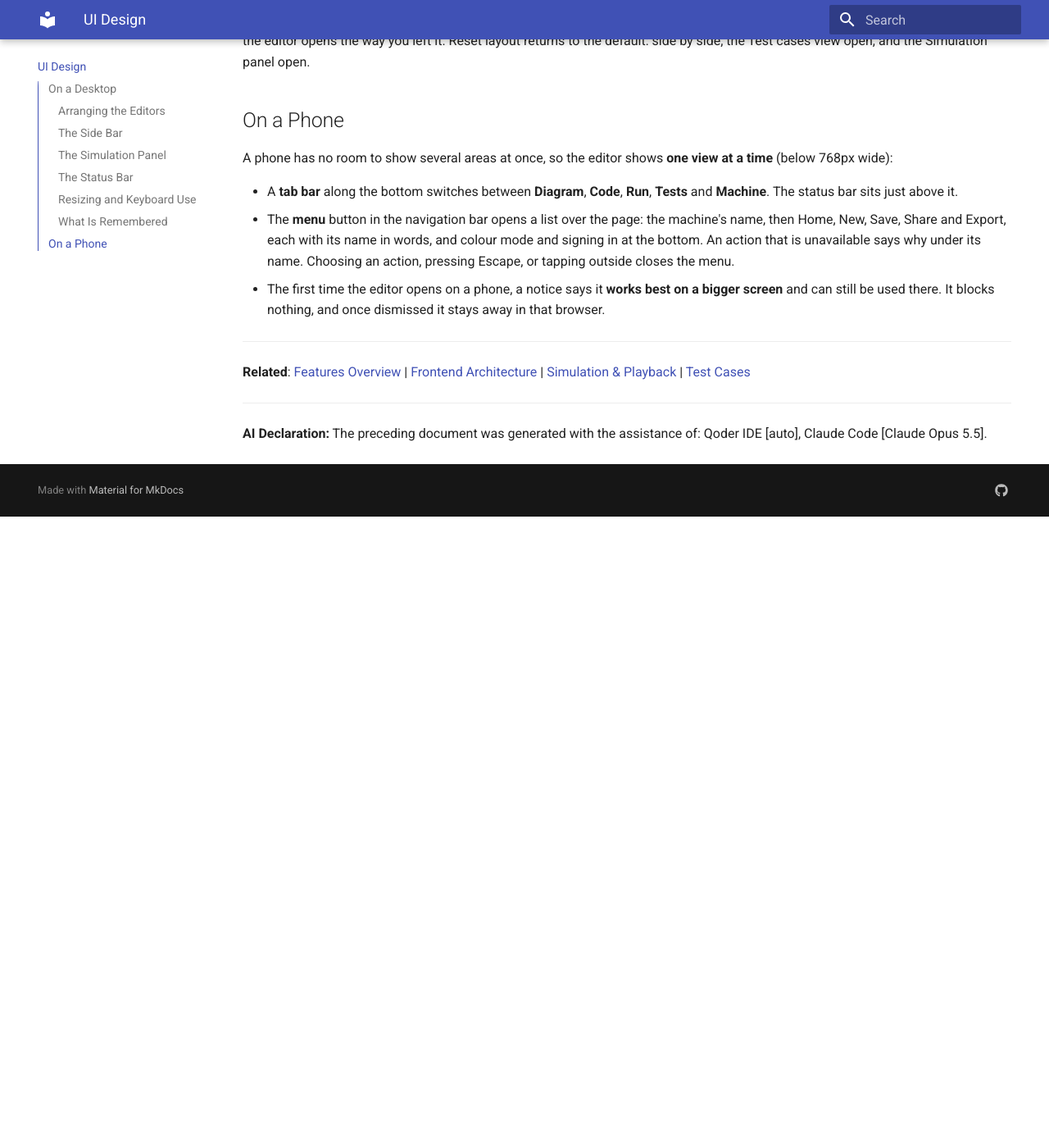
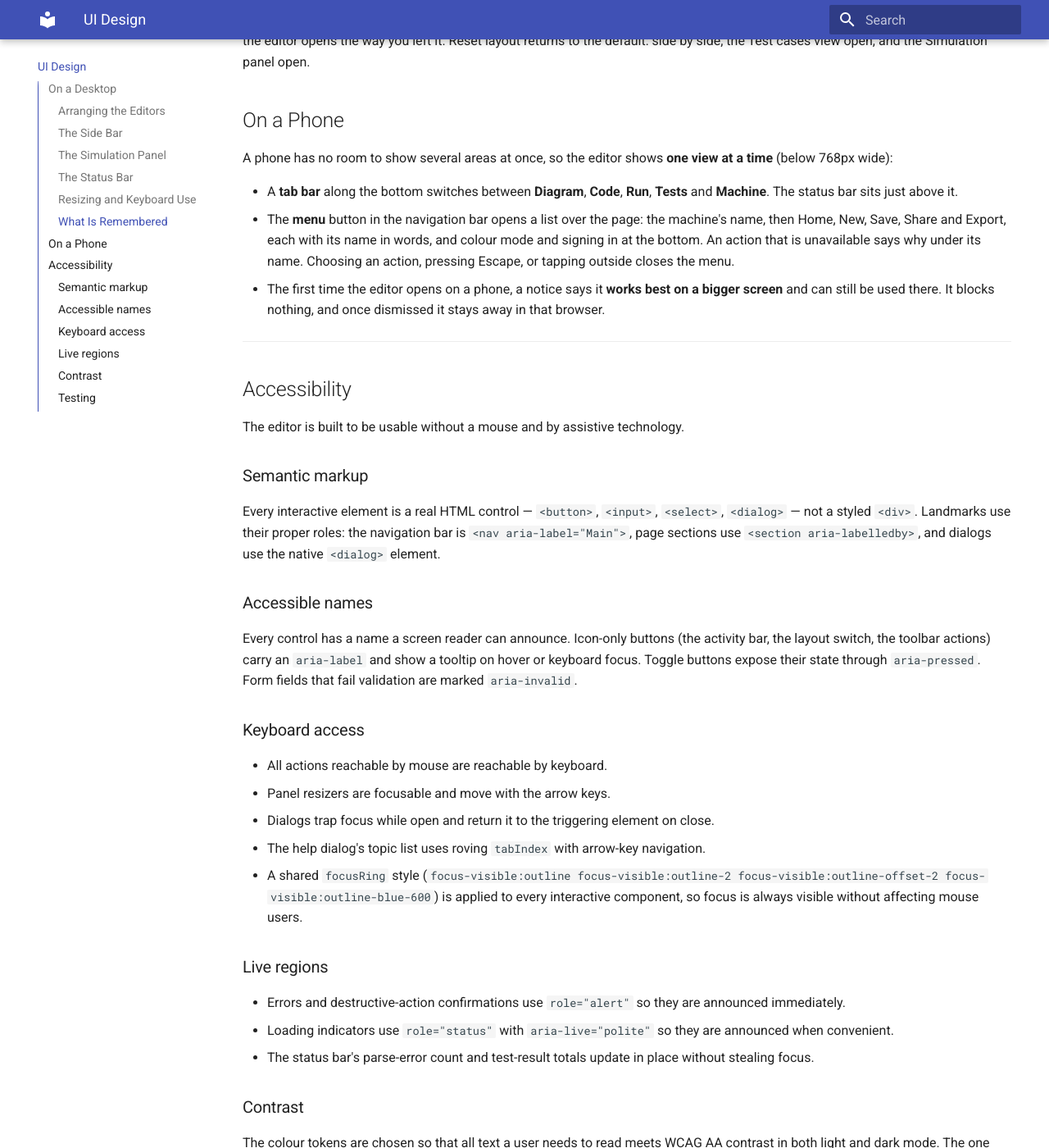
Before and after one commit to 2883251/Automata-Editor-and-Visualiser-Documentation, an MkDocs documentation site: the page built from docs/ui-design.md, in a window 1280 px wide and 1400 px high, scrolled down 2247 px. Shown: the whole window at 82% size. Built offline with MkDocs 1.6.1 and Material for MkDocs 9.7.7, drawn with Linux system fonts in a browser that asks for light colours; before the commit the page ends 2877 px from its top, so only the background shows below that; some of the changed text lies outside the part shown.

Commit message:
docs(ui): document accessibility practices
Assisted-by: Qoder-IDE[Qwen3.8-Max]

```diff
--- a/docs/ui-design.md
+++ b/docs/ui-design.md
@@ -55,8 +55,44 @@ A phone has no room to show several areas at once, so the editor shows **one vie
 
 ---
 
+## Accessibility
+
+The editor is built to be usable without a mouse and by assistive technology.
+
+### Semantic markup
+
+Every interactive element is a real HTML control — `<button>`, `<input>`, `<select>`, `<dialog>` — not a styled `<div>`. Landmarks use their proper roles: the navigation bar is `<nav aria-label="Main">`, page sections use `<section aria-labelledby>`, and dialogs use the native `<dialog>` element.
+
+### Accessible names
+
+Every control has a name a screen reader can announce. Icon-only buttons (the activity bar, the layout switch, the toolbar actions) carry an `aria-label` and show a tooltip on hover or keyboard focus. Toggle buttons expose their state through `aria-pressed`. Form fields that fail validation are marked `aria-invalid`.
+
+### Keyboard access
+
+- All actions reachable by mouse are reachable by keyboard.
+- Panel resizers are focusable and move with the arrow keys.
+- Dialogs trap focus while open and return it to the triggering element on close.
+- The help dialog's topic list uses roving `tabIndex` with arrow-key navigation.
+- A shared `focusRing` style (`focus-visible:outline focus-visible:outline-2 focus-visible:outline-offset-2 focus-visible:outline-blue-600`) is applied to every interactive component, so focus is always visible without affecting mouse users.
+
+### Live regions
+
+- Errors and destructive-action confirmations use `role="alert"` so they are announced immediately.
+- Loading indicators use `role="status"` with `aria-live="polite"` so they are announced when convenient.
+- The status bar's parse-error count and test-result totals update in place without stealing focus.
+
+### Contrast
+
+The colour tokens are chosen so that all text a user needs to read meets WCAG AA contrast in both light and dark mode. The one token below AA (`--fg-faint`) is reserved for disabled controls and decoration, never for readable text.
+
+### Testing
+
+Component and route tests query the DOM by accessible role (`getByRole`, `findByRole`) rather than by CSS selector or test ID. This means a missing or incorrect accessible name fails the test suite.
+
+---
+
 **Related**: [Features Overview](Features/index.md) | [Frontend Architecture](Technical%20Architecture/frontend-architecture.md) | [Simulation & Playback](Features/simulation.md) | [Test Cases](Features/test-cases.md)
 
 ---
 
-**AI Declaration:** The preceding document was generated with the assistance of: Qoder IDE [auto], Claude Code [Claude Opus 5.5].
+**AI Declaration:** The preceding document was generated with the assistance of: Qoder IDE [auto], Claude Code [Claude Opus 5.5], Qoder-IDE [Qwen3.8-Max].
```
